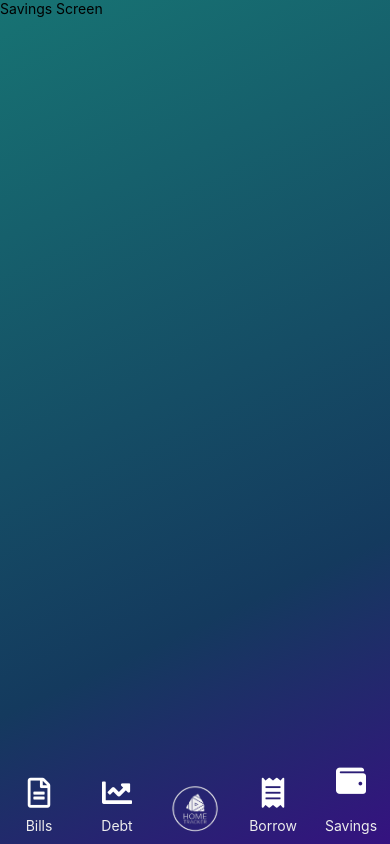
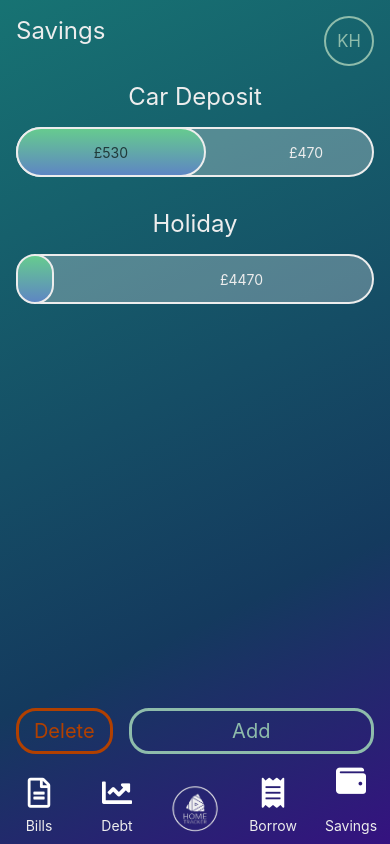
Before and after one commit to KevinAHarley/Household-Bill-Tracker, a React Native app: screen /SavingsScreen in a window 390 px wide. Built offline with nearby package versions, Linux system fonts and the light colour scheme.

Commit message:
Add components to SavingsScreen

```diff
--- a/src/components/ProgressBar/ProgressBar.styles.ts
+++ b/src/components/ProgressBar/ProgressBar.styles.ts
@@ -10,6 +10,7 @@ const styles = StyleSheet.create({
     borderRadius: 20,
     borderWidth: 2,
     borderColor: config.colors.secondary,
+    justifyContent: "center",
   },
   goalTextContainer: {
     flexDirection: "row-reverse",
@@ -24,6 +25,7 @@ const styles = StyleSheet.create({
     alignItems: "center",
     position: "absolute",
     overflow: "hidden",
+    justifyContent: "center",
   },
   progressText: {
     color: config.colors.text.darkGrey,
--- a/src/components/ProgressBar/ProgressBar.tsx
+++ b/src/components/ProgressBar/ProgressBar.tsx
@@ -10,9 +10,10 @@ type ProgressBarProps = {
   goal: number;
   progress: number;
   style?: ViewStyle;
+  barStyle?: ViewStyle;
 };
 
-const ProgressBar = ({ goal, progress, style }: ProgressBarProps) => {
+const ProgressBar = ({ goal, progress, style, barStyle }: ProgressBarProps) => {
   const currentProgress = progress / goal;
   const currentProgressAsPercentage = currentProgress * 100 + "%";
   const oppositeProgress = 1 - currentProgress;
@@ -26,7 +27,7 @@ const ProgressBar = ({ goal, progress, style }: ProgressBarProps) => {
 
   return (
     <View style={style}>
-      <View style={styles.goalContainer}>
+      <View style={[styles.goalContainer, barStyle]}>
         <View style={styles.goalTextContainer}>
           {goalTextCutoff && !goalBarLengthCheck ? (
             // Margin right doesn't accept the % value in current format, needs reworked
@@ -49,6 +50,7 @@ const ProgressBar = ({ goal, progress, style }: ProgressBarProps) => {
             width: currentProgressAsPercentage,
           },
           styles.progressTextContainer,
+          barStyle,
         ]}
       >
         {progressTextCutoff && !progressBarLengthCheck ? (
--- a/src/components/SeparatedProgressBar/SeparatedProgressBar.tsx
+++ b/src/components/SeparatedProgressBar/SeparatedProgressBar.tsx
@@ -1,4 +1,4 @@
-import { Text, View } from "react-native";
+import { Text, View, ViewStyle } from "react-native";
 
 import { LinearGradient } from "expo-linear-gradient";
 
@@ -9,11 +9,13 @@ import styles from "./SeparatedProgressBar.styles";
 type SeparatedProgressBarProps = {
   goal: number;
   progress: number;
+  style?: ViewStyle;
 };
 
 const SeparatedProgressBar = ({
   goal,
   progress,
+  style,
 }: SeparatedProgressBarProps) => {
   const currentProgress = (progress / goal) * 90 + "%";
 
@@ -21,7 +23,7 @@ const SeparatedProgressBar = ({
   const progressBarLengthCheck = progress.toString().length > 4;
 
   return (
-    <View style={styles.container}>
+    <View style={[styles.container, style]}>
       <View style={styles.barContainer}>
         {progressBarLengthCheck && (
           <Text style={{ color: config.colors.secondary, paddingVertical: 8 }}>
--- a/src/mocks/mockedGoals.ts
+++ b/src/mocks/mockedGoals.ts
@@ -1,13 +1,13 @@
 const mockedGoals = [
   {
-    id: 1,
+    id: "1",
     name: "Car Deposit",
     goal: 1000,
     progress: 530,
     createdAt: "2023-10-01T00:00:00.000Z",
   },
   {
-    id: 2,
+    id: "2",
     name: "Holiday",
     goal: 5000,
     progress: 530,
--- a/src/screens/Authenticated/SavingsScreen/SavingsScreen.styles.ts
+++ b/src/screens/Authenticated/SavingsScreen/SavingsScreen.styles.ts
@@ -1,5 +1,58 @@
 import { StyleSheet } from "react-native";
 
-const styles = StyleSheet.create({});
+import config from "config";
+
+const styles = StyleSheet.create({
+  container: {
+    flex: 1,
+    paddingHorizontal: 16,
+    paddingTop: 16,
+  },
+  headerContainer: {
+    flexDirection: "row",
+    paddingBottom: 16,
+  },
+  headerInnerContainer: {
+    flex: 1,
+  },
+  headerText: {
+    color: config.colors.secondary,
+    fontSize: 24,
+  },
+  barText: {
+    color: config.colors.secondary,
+    fontSize: 24,
+    textAlign: "center",
+    paddingBottom: 16,
+  },
+  buttonContainer: {
+    flexDirection: "row",
+  },
+  deleteButton: {
+    flex: 1,
+  },
+  addButton: {
+    flex: 3,
+    marginLeft: 16,
+  },
+  editButton: {
+    width: 88,
+    height: 88,
+    marginLeft: 10,
+  },
+  barContainer: {
+    flex: 1,
+  },
+  mapBarContainer: {
+    paddingBottom: 32,
+  },
+  separateBar: {
+    paddingVertical: 64,
+  },
+  barStyle: {
+    height: 50,
+    borderRadius: 25,
+  },
+});
 
 export default styles;
--- a/src/screens/Authenticated/SavingsScreen/SavingsScreen.tsx
+++ b/src/screens/Authenticated/SavingsScreen/SavingsScreen.tsx
@@ -1,11 +1,65 @@
-import { Text } from "react-native";
+import { ScrollView, Text, View } from "react-native";
 
+import Avatar from "components/Avatar";
 import Background from "components/Background";
+import Button from "components/Button";
+import ProgressBar from "components/ProgressBar";
+import SeparatedProgressBar from "components/SeparatedProgressBar";
+import mockedGoals from "mocks/mockedGoals";
+
+import styles from "./SavingsScreen.styles";
 
 const SavingsScreen = () => {
+  const goalLengthCheck = mockedGoals.length > 1;
+
   return (
-    <Background>
-      <Text>Savings Screen</Text>
+    <Background style={styles.container}>
+      <View style={styles.headerContainer}>
+        <View style={styles.headerInnerContainer}>
+          <Text style={styles.headerText}>Savings</Text>
+        </View>
+        <Avatar initials="KH" size="S" />
+      </View>
+      {goalLengthCheck ? (
+        <ScrollView
+          style={styles.barContainer}
+          showsVerticalScrollIndicator={false}
+        >
+          {mockedGoals.map(({ goal, progress, id, name }) => (
+            <View id={id} style={styles.mapBarContainer}>
+              <Text style={styles.barText}>{name}</Text>
+              <ProgressBar
+                goal={goal}
+                progress={progress}
+                barStyle={styles.barStyle}
+              />
+            </View>
+          ))}
+        </ScrollView>
+      ) : (
+        <View style={styles.barContainer}>
+          <Text style={styles.barText}>{mockedGoals[0].name}</Text>
+          <SeparatedProgressBar
+            goal={mockedGoals[0].goal}
+            progress={mockedGoals[0].progress}
+            style={styles.separateBar}
+          />
+        </View>
+      )}
+      <View style={styles.buttonContainer}>
+        <Button
+          title="Delete"
+          style={styles.deleteButton}
+          type="secondary"
+          onPress={() => null}
+        />
+        <Button
+          title="Add"
+          style={styles.addButton}
+          type="primary"
+          onPress={() => null}
+        />
+      </View>
     </Background>
   );
 };
```
